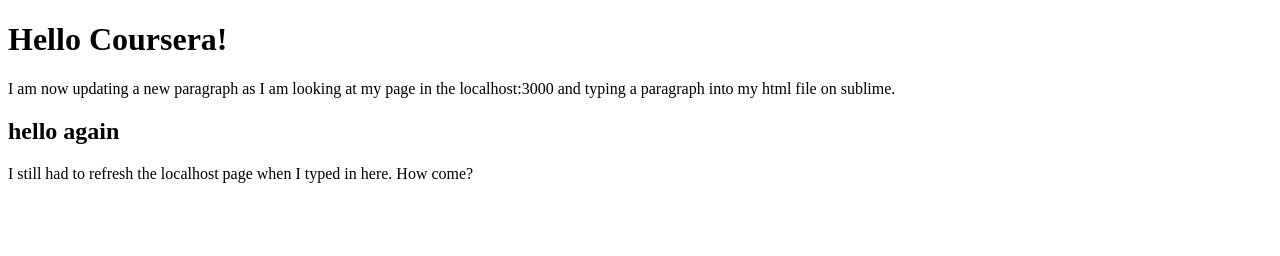
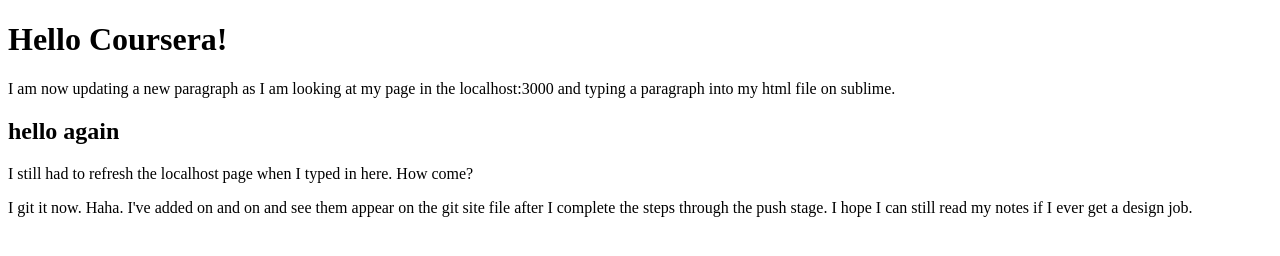
Before and after one commit to MommaTopaz/Coursera-test, a plain HTML site: page site/index.html in a window 1280 px wide. Drawn offline with Linux system fonts and the light colour scheme.

Commit message:
This is my third or fourth update.  I've lost track.

```diff
--- a/site/index.html
+++ b/site/index.html
@@ -14,6 +14,6 @@
 	<h2>hello again</h2>
 	<p>I still had to refresh the localhost page when I typed in here.  How come?</p>
 
-
+	<p>I git it now.  Haha.  I've added on and on and see them appear on the git site file after I complete the steps through the push stage.  I hope I can still read my notes if I ever get a design job.</p>
 </body>
 </html>
```
